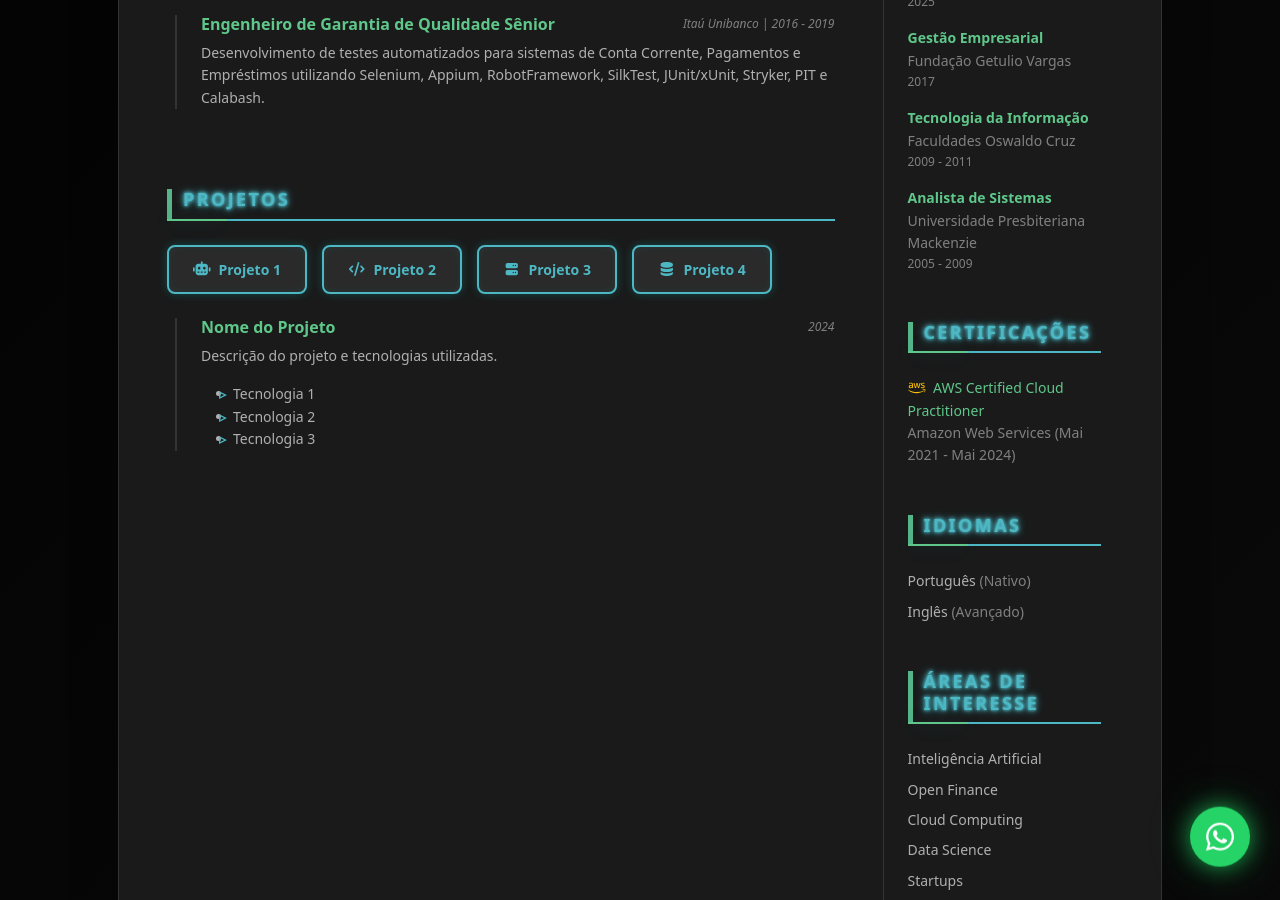
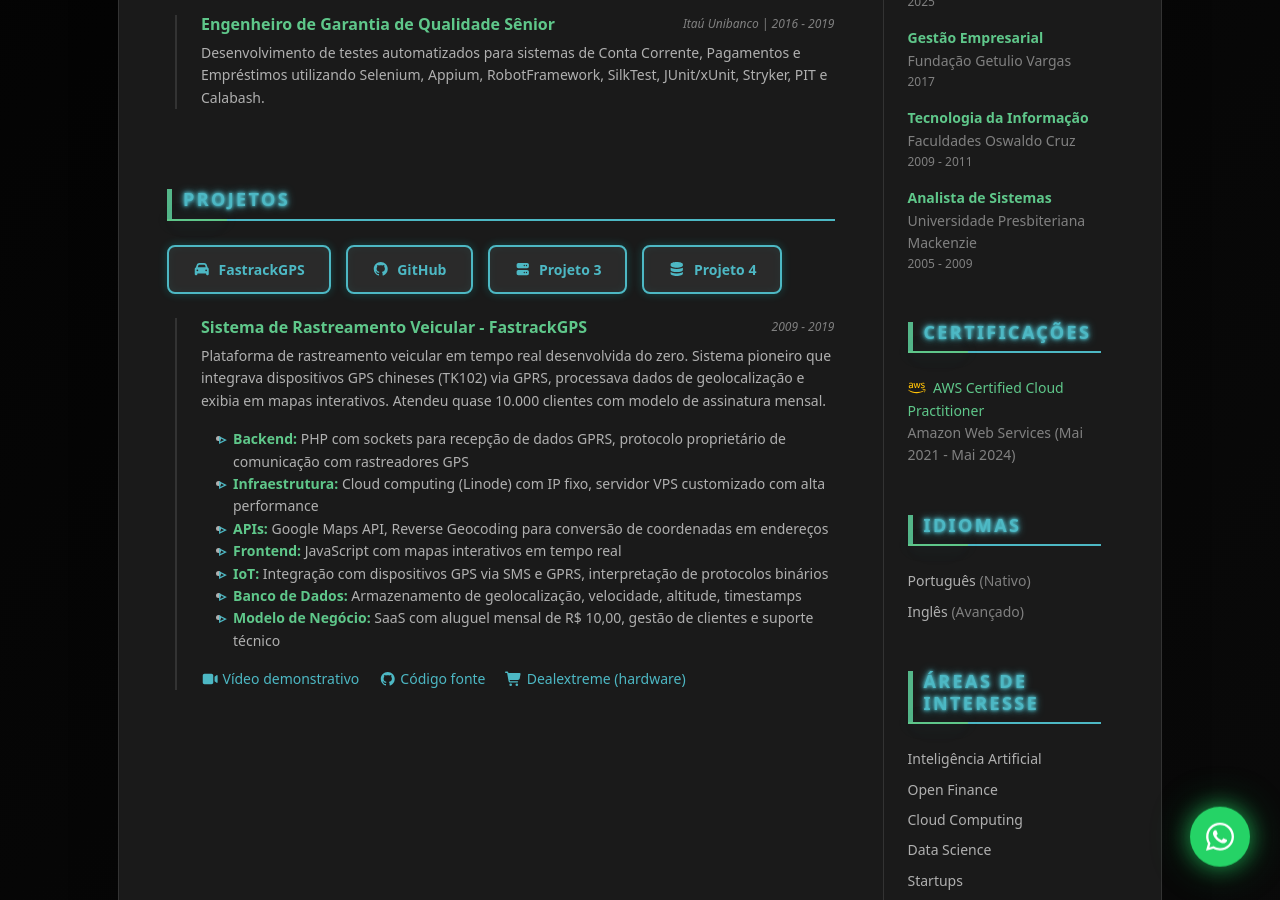
Before and after one commit to marvinmvns/cv2, a Jekyll site: the page index.html, which Jekyll copies as it is, in a window 1280 px wide and 900 px high, scrolled down 1403 px. Built offline with Jekyll 4.4.1, drawn with Linux system fonts in a browser that asks for light colours; nearby versions of some CDN libraries; library files that are not in the unit come from our copies.

Commit message:
Adicionar projeto FastrackGPS com detalhes completos
- Atualizar botão 1 com link para vídeo demonstrativo do FastrackGPS
- Adicionar botão 2 com link para GitHub
- Criar descrição detalhada do sistema de rastreamento veicular
- Incluir stack técnico: PHP sockets, GPRS, Google Maps API, IoT
- Adicionar período 2009-2019 e informação de 10.000 clientes
- Incluir links para vídeo demo, código fonte e hardware
- Destacar modelo SaaS e tecnologias pioneiras da época

🤖 Generated with [Claude Code](https://claude.com/claude-code)

Co-Authored-By: Claude <noreply@anthropic.com>

```diff
--- a/index.html
+++ b/index.html
@@ -158,13 +158,13 @@
 								<h3 class="text-uppercase resume-section-heading mb-4">Projetos</h3>
 
 								<div class="projects-buttons-container mb-4">
-									<a href="#" class="project-button" target="_blank">
-										<i class="fas fa-robot me-2"></i>
-										Projeto 1
+									<a href="https://www.youtube.com/watch?v=dqDf5Zv" class="project-button" target="_blank">
+										<i class="fas fa-car me-2"></i>
+										FastrackGPS
 									</a>
-									<a href="#" class="project-button" target="_blank">
-										<i class="fas fa-code me-2"></i>
-										Projeto 2
+									<a href="https://github.com/marvinmvns" class="project-button" target="_blank">
+										<i class="fab fa-github me-2"></i>
+										GitHub
 									</a>
 									<a href="#" class="project-button" target="_blank">
 										<i class="fas fa-server me-2"></i>
@@ -178,16 +178,25 @@
 
 								<div class="item mb-3">
 									<div class="item-heading row align-items-center mb-2">
-										<h4 class="item-title col-12 col-md-6 col-lg-8 mb-2 mb-md-0">Nome do Projeto</h4>
-										<div class="item-meta col-12 col-md-6 col-lg-4 text-muted text-start text-md-end">2024</div>
+										<h4 class="item-title col-12 col-md-6 col-lg-8 mb-2 mb-md-0">Sistema de Rastreamento Veicular - FastrackGPS</h4>
+										<div class="item-meta col-12 col-md-6 col-lg-4 text-muted text-start text-md-end">2009 - 2019</div>
 									</div>
 									<div class="item-content">
-										<p>Descrição do projeto e tecnologias utilizadas.</p>
+										<p>Plataforma de rastreamento veicular em tempo real desenvolvida do zero. Sistema pioneiro que integrava dispositivos GPS chineses (TK102) via GPRS, processava dados de geolocalização e exibia em mapas interativos. Atendeu quase 10.000 clientes com modelo de assinatura mensal.</p>
 										<ul class="resume-list">
-											<li>Tecnologia 1</li>
-											<li>Tecnologia 2</li>
-											<li>Tecnologia 3</li>
+											<li><strong>Backend:</strong> PHP com sockets para recepção de dados GPRS, protocolo proprietário de comunicação com rastreadores GPS</li>
+											<li><strong>Infraestrutura:</strong> Cloud computing (Linode) com IP fixo, servidor VPS customizado com alta performance</li>
+											<li><strong>APIs:</strong> Google Maps API, Reverse Geocoding para conversão de coordenadas em endereços</li>
+											<li><strong>Frontend:</strong> JavaScript com mapas interativos em tempo real</li>
+											<li><strong>IoT:</strong> Integração com dispositivos GPS via SMS e GPRS, interpretação de protocolos binários</li>
+											<li><strong>Banco de Dados:</strong> Armazenamento de geolocalização, velocidade, altitude, timestamps</li>
+											<li><strong>Modelo de Negócio:</strong> SaaS com aluguel mensal de R$ 10,00, gestão de clientes e suporte técnico</li>
 										</ul>
+										<p class="mt-3">
+											<a href="https://www.youtube.com/watch?v=dqDf5Zv" target="_blank" class="resume-link me-3"><i class="fas fa-video me-1"></i>Vídeo demonstrativo</a>
+											<a href="https://github.com/marvinmvns" target="_blank" class="resume-link me-3"><i class="fab fa-github me-1"></i>Código fonte</a>
+											<a href="https://www.dx.com" target="_blank" class="resume-link me-3"><i class="fas fa-shopping-cart me-1"></i>Dealextreme (hardware)</a>
+										</p>
 									</div>
 								</div><!--//item-->
 
```
